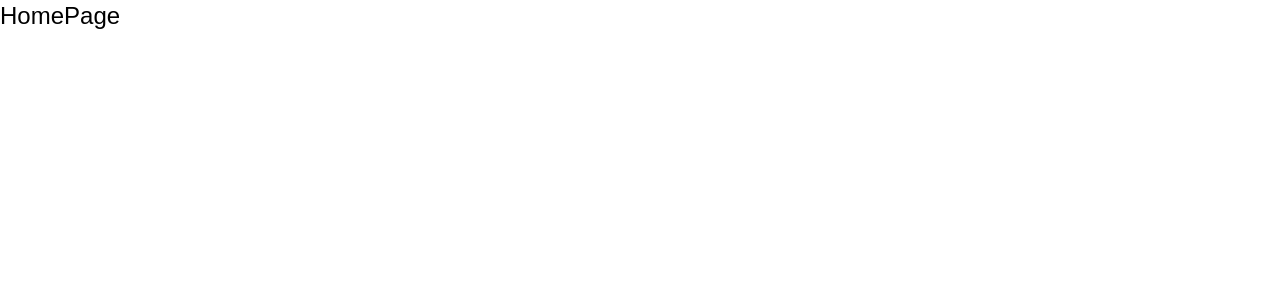
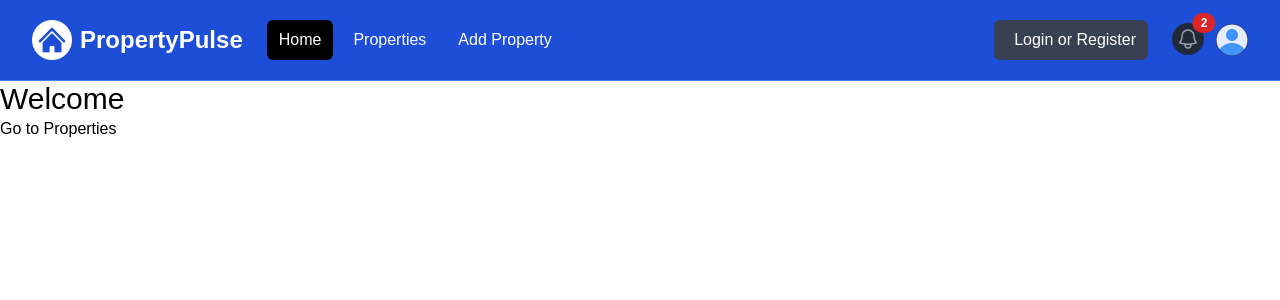
Before and after one commit to RonenTGreat/property-pluse-nextjs, a Next.js app: page / in a window 1280 px wide. Shown: the top 300 px of the page. Built offline with nearby package versions, Linux system fonts and the light colour scheme.

Commit message:
created base pages and added nav markup

```diff
--- a/app/layout.jsx
+++ b/app/layout.jsx
@@ -1,21 +1,21 @@
-import '@/assets/styles/globals.css'
+import "@/assets/styles/globals.css";
+import Navbar from "@/components/Navbar";
 
 export const metadata = {
-    title: 'Property Pulse',
-    keywords: 'rental, property, real estate',
-    description: 'Find the perfect rental property'
-}
+  title: "Property Pulse",
+  keywords: "rental, property, real estate",
+  description: "Find the perfect rental property",
+};
 
-const MainLayout = ({children}) => {
+const MainLayout = ({ children }) => {
   return (
     <html>
       <body>
-                <main>
-                    {children}
-                </main>
+        <Navbar />
+        <main>{children}</main>
       </body>
     </html>
   );
-}
+};
 
 export default MainLayout;
--- a/app/page.jsx
+++ b/app/page.jsx
@@ -1,7 +1,12 @@
+import Link from "next/link";
+
 const HomePage = () => {
     return (
-        <div className="text-2xl">
-            HomePage
+        <div>
+            <h1 className="text-3xl">
+                Welcome
+            </h1>
+            <Link href='/properties'>Go to Properties</Link>
         </div>
     );
 }
--- /dev/null
+++ b/app/properties/[id]/page.jsx
@@ -0,0 +1,5 @@
+const PropertyPage = ({params}) => {
+  return <div>Property Page {params.id}</div>;
+};
+
+export default PropertyPage;
--- /dev/null
+++ b/app/properties/add/page.jsx
@@ -0,0 +1,7 @@
+const AddPropertyPage = () => {
+    return ( <div>
+        Add Property Page
+    </div> );
+}
+
+export default AddPropertyPage;
--- /dev/null
+++ b/app/properties/page.jsx
@@ -0,0 +1,5 @@
+const PropertiesPage = () => {
+  return <div>Properties Page</div>;
+};
+
+export default PropertiesPage;
--- /dev/null
+++ b/components/Navbar.jsx
@@ -0,0 +1,208 @@
+import logo from '@/assets/images/logo-white.png';
+import Image from 'next/image'
+import profileDefault from '@/assets/images/profile.png'
+
+
+const Navbar = () => {
+  return (
+    <nav className="bg-blue-700 border-b border-blue-500">
+      <div className="mx-auto max-w-7xl px-2 sm:px-6 lg:px-8">
+        <div className="relative flex h-20 items-center justify-between">
+          <div className="absolute inset-y-0 left-0 flex items-center md:hidden">
+            {/* <!-- Mobile menu button--> */}
+            <button
+              type="button"
+              id="mobile-dropdown-button"
+              className="relative inline-flex items-center justify-center rounded-md p-2 text-gray-400 hover:bg-gray-700 hover:text-white focus:outline-none focus:ring-2 focus:ring-inset focus:ring-white"
+              aria-controls="mobile-menu"
+              aria-expanded="false"
+            >
+              <span className="absolute -inset-0.5"></span>
+              <span className="sr-only">Open main menu</span>
+              <svg
+                className="block h-6 w-6"
+                fill="none"
+                viewBox="0 0 24 24"
+                strokeWidth="1.5"
+                stroke="currentColor"
+                aria-hidden="true"
+              >
+                <path
+                  strokeLinecap="round"
+                  strokeLinejoin="round"
+                  d="M3.75 6.75h16.5M3.75 12h16.5m-16.5 5.25h16.5"
+                />
+              </svg>
+            </button>
+          </div>
+
+          <div className="flex flex-1 items-center justify-center md:items-stretch md:justify-start">
+            {/* <!-- Logo --> */}
+            <a className="flex flex-shrink-0 items-center" href="/index.html">
+              <Image
+                className="h-10 w-auto"
+                src={logo}
+                alt="PropertyPulse"
+              />
+
+              <span className="hidden md:block text-white text-2xl font-bold ml-2">
+                PropertyPulse
+              </span>
+            </a>
+            {/* <!-- Desktop Menu Hidden below md screens --> */}
+            <div className="hidden md:ml-6 md:block">
+              <div className="flex space-x-2">
+                <a
+                  href="/index.html"
+                  className="text-white bg-black hover:bg-gray-900 hover:text-white rounded-md px-3 py-2"
+                >
+                  Home
+                </a>
+                <a
+                  href="/properties.html"
+                  className="text-white hover:bg-gray-900 hover:text-white rounded-md px-3 py-2"
+                >
+                  Properties
+                </a>
+                <a
+                  href="/add-property.html"
+                  className="text-white hover:bg-gray-900 hover:text-white rounded-md px-3 py-2"
+                >
+                  Add Property
+                </a>
+              </div>
+            </div>
+          </div>
+
+          {/* <!-- Right Side Menu (Logged Out) --> */}
+          <div className="hidden md:block md:ml-6">
+            <div className="flex items-center">
+              <button className="flex items-center text-white bg-gray-700 hover:bg-gray-900 hover:text-white rounded-md px-3 py-2">
+                <i className="fa-brands fa-google text-white mr-2"></i>
+                <span>Login or Register</span>
+              </button>
+            </div>
+          </div>
+
+          {/* <!-- Right Side Menu (Logged In) --> */}
+          <div className="absolute inset-y-0 right-0 flex items-center pr-2 md:static md:inset-auto md:ml-6 md:pr-0">
+            <a href="messages.html" className="relative group">
+              <button
+                type="button"
+                className="relative rounded-full bg-gray-800 p-1 text-gray-400 hover:text-white focus:outline-none focus:ring-2 focus:ring-white focus:ring-offset-2 focus:ring-offset-gray-800"
+              >
+                <span className="absolute -inset-1.5"></span>
+                <span className="sr-only">View notifications</span>
+                <svg
+                  className="h-6 w-6"
+                  fill="none"
+                  viewBox="0 0 24 24"
+                  strokeWidth="1.5"
+                  stroke="currentColor"
+                  aria-hidden="true"
+                >
+                  <path
+                    strokeLinecap="round"
+                    strokeLinejoin="round"
+                    d="M14.857 17.082a23.848 23.848 0 005.454-1.31A8.967 8.967 0 0118 9.75v-.7V9A6 6 0 006 9v.75a8.967 8.967 0 01-2.312 6.022c1.733.64 3.56 1.085 5.455 1.31m5.714 0a24.255 24.255 0 01-5.714 0m5.714 0a3 3 0 11-5.714 0"
+                  />
+                </svg>
+              </button>
+              <span className="absolute top-0 right-0 inline-flex items-center justify-center px-2 py-1 text-xs font-bold leading-none text-white transform translate-x-1/2 -translate-y-1/2 bg-red-600 rounded-full">
+                2
+                {/* <!-- Replace with the actual number of notifications --> */}
+              </span>
+            </a>
+            {/* <!-- Profile dropdown button --> */}
+            <div className="relative ml-3">
+              <div>
+                <button
+                  type="button"
+                  className="relative flex rounded-full bg-gray-800 text-sm focus:outline-none focus:ring-2 focus:ring-white focus:ring-offset-2 focus:ring-offset-gray-800"
+                  id="user-menu-button"
+                  aria-expanded="false"
+                  aria-haspopup="true"
+                >
+                  <span className="absolute -inset-1.5"></span>
+                  <span className="sr-only">Open user menu</span>
+                  <Image
+                    className="h-8 w-8 rounded-full"
+                    src={profileDefault}
+                    alt=""
+                  />
+                </button>
+              </div>
+
+              {/* <!-- Profile dropdown --> */}
+              <div
+                id="user-menu"
+                className="hidden absolute right-0 z-10 mt-2 w-48 origin-top-right rounded-md bg-white py-1 shadow-lg ring-1 ring-black ring-opacity-5 focus:outline-none"
+                role="menu"
+                aria-orientation="vertical"
+                aria-labelledby="user-menu-button"
+                tabIndex="-1"
+              >
+                <a
+                  href="/profile.html"
+                  className="block px-4 py-2 text-sm text-gray-700"
+                  role="menuitem"
+                  tabIndex="-1"
+                  id="user-menu-item-0"
+                >
+                  Your Profile
+                </a>
+                <a
+                  href="/saved-properties.html"
+                  className="block px-4 py-2 text-sm text-gray-700"
+                  role="menuitem"
+                  tabIndex="-1"
+                  id="user-menu-item-2"
+                >
+                  Saved Properties
+                </a>
+                <button
+                  className="block px-4 py-2 text-sm text-gray-700"
+                  role="menuitem"
+                  tabIndex="-1"
+                  id="user-menu-item-2"
+                >
+                  Sign Out
+                </button>
+              </div>
+            </div>
+          </div>
+        </div>
+      </div>
+
+      {/* <!-- Mobile menu, show/hide based on menu state. --> */}
+      <div className="hidden" id="mobile-menu">
+        <div className="space-y-1 px-2 pb-3 pt-2">
+          <a
+            href="/index.html"
+            className="bg-black text-white block rounded-md px-3 py-2 text-base font-medium"
+          >
+            Home
+          </a>
+          <a
+            href="/properties.html"
+            className="text-white block rounded-md px-3 py-2 text-base font-medium"
+          >
+            Properties
+          </a>
+          <a
+            href="/add-property.html"
+            className="text-white block rounded-md px-3 py-2 text-base font-medium"
+          >
+            Add Property
+          </a>
+          <button className="flex items-center text-white bg-gray-700 hover:bg-gray-900 hover:text-white rounded-md px-3 py-2 my-5">
+            <i className="fa-brands fa-google mr-2"></i>
+            <span>Login or Register</span>
+          </button>
+        </div>
+      </div>
+    </nav>
+  );
+};
+
+export default Navbar;
```
Lines whose indentation alone changed are shown as unchanged.
